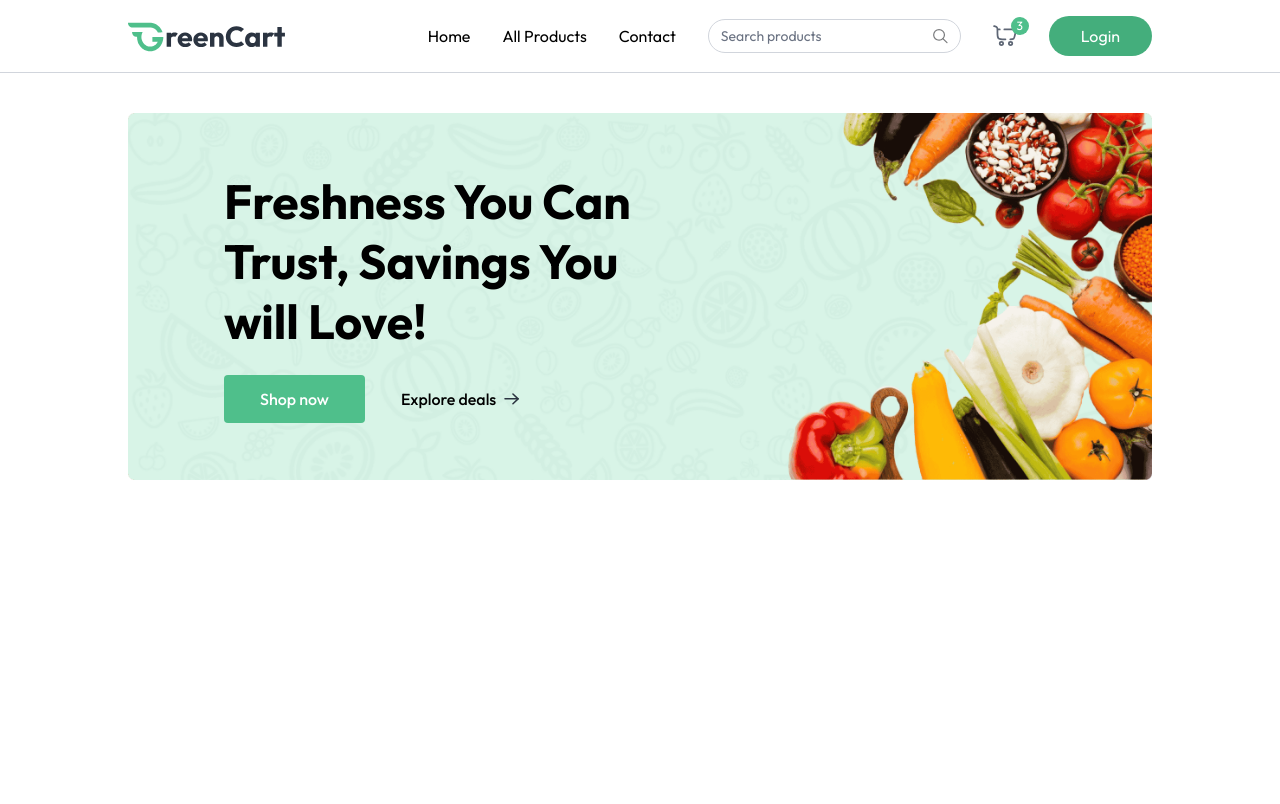
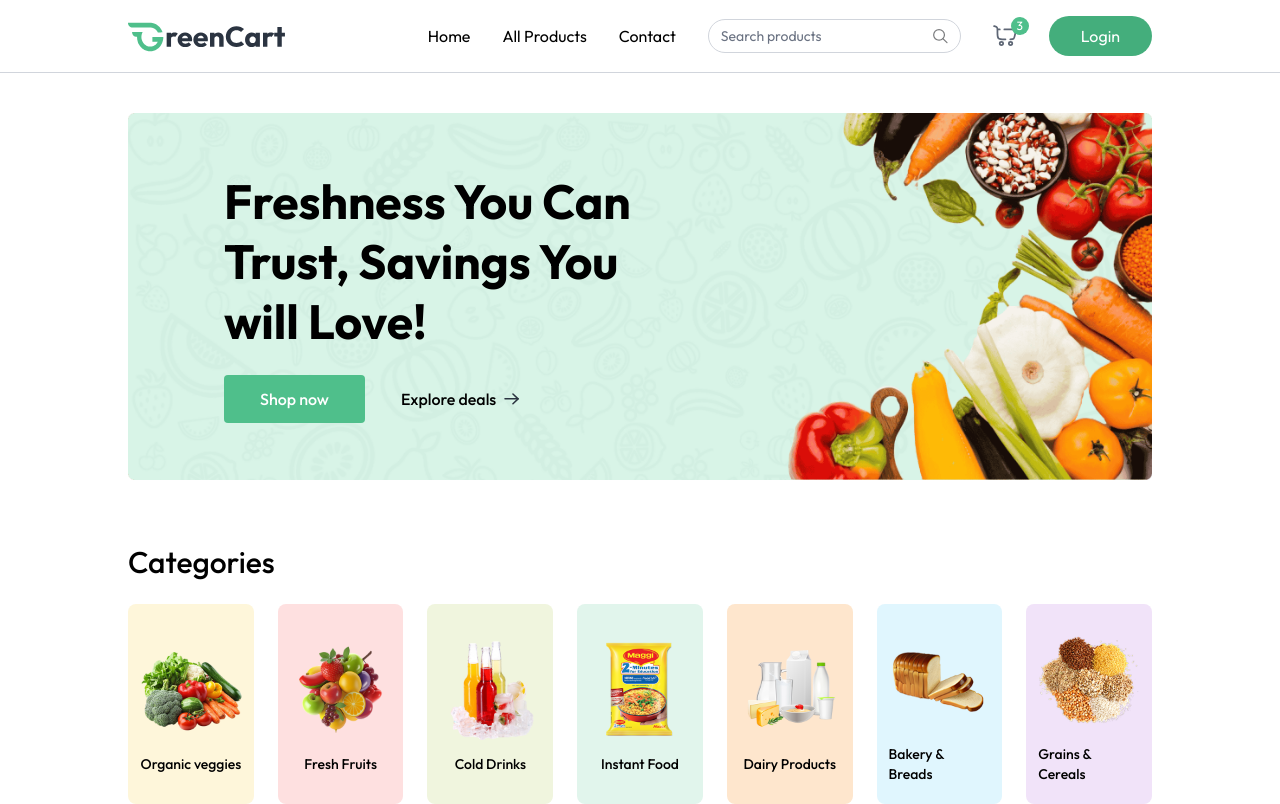
Before and after one commit to karemsaeed20020/MERN-Green-Cart-App, a React (Vite) app in the folder client/: page / in a window 1280 px wide. Built offline with nearby package versions, Linux system fonts and the light colour scheme.

Commit message:
Create Categories

```diff
--- /dev/null
+++ b/client/src/components/Categories.jsx
@@ -0,0 +1,34 @@
+import React from "react";
+import { categories } from "../assets/assets";
+import { useAppContext } from "../context/AppContext";
+
+const Categories = () => {
+    const {navigate} = useAppContext()
+  return (
+    <div className="mt-16">
+      <p className="text-2xl md:text-3xl font-medium">Categories</p>
+      <div className="grid grid-cols-2 sm:grid-cols-3 md:grid-cols-5 lg:grid-cols-6 xl:grid-cols-7 mt-6 gap-6">
+        {categories.map((category, index) => (
+          <div
+            key={index}
+            style={{backgroundColor: category.bgColor}}
+            onClick={() => {
+                navigate(`/products/${category.path.toLowerCase()}`)
+                scrollTo(0,0)
+            }}
+            className="group cursor-pointer flex flex-col justify-center gap-2 px-3 py-5 rounded-lg items-center"
+          >
+            <img
+              src={category.image}
+              alt=""
+              className="group-hover:scale-108 transition max-w-28"
+            />
+            <p className="text-sm font-medium">{category.text}</p>
+          </div>
+        ))}
+      </div>
+    </div>
+  );
+};
+
+export default Categories;
--- a/client/src/pages/Home.jsx
+++ b/client/src/pages/Home.jsx
@@ -1,10 +1,12 @@
 import React from 'react'
 import MainBanner from '../components/MainBanner'
+import Categories from '../components/Categories'
 
 const Home = () => {
   return (
     <div className='mt-10'>
       <MainBanner />
+      <Categories />
     </div>
   )
 }
```
